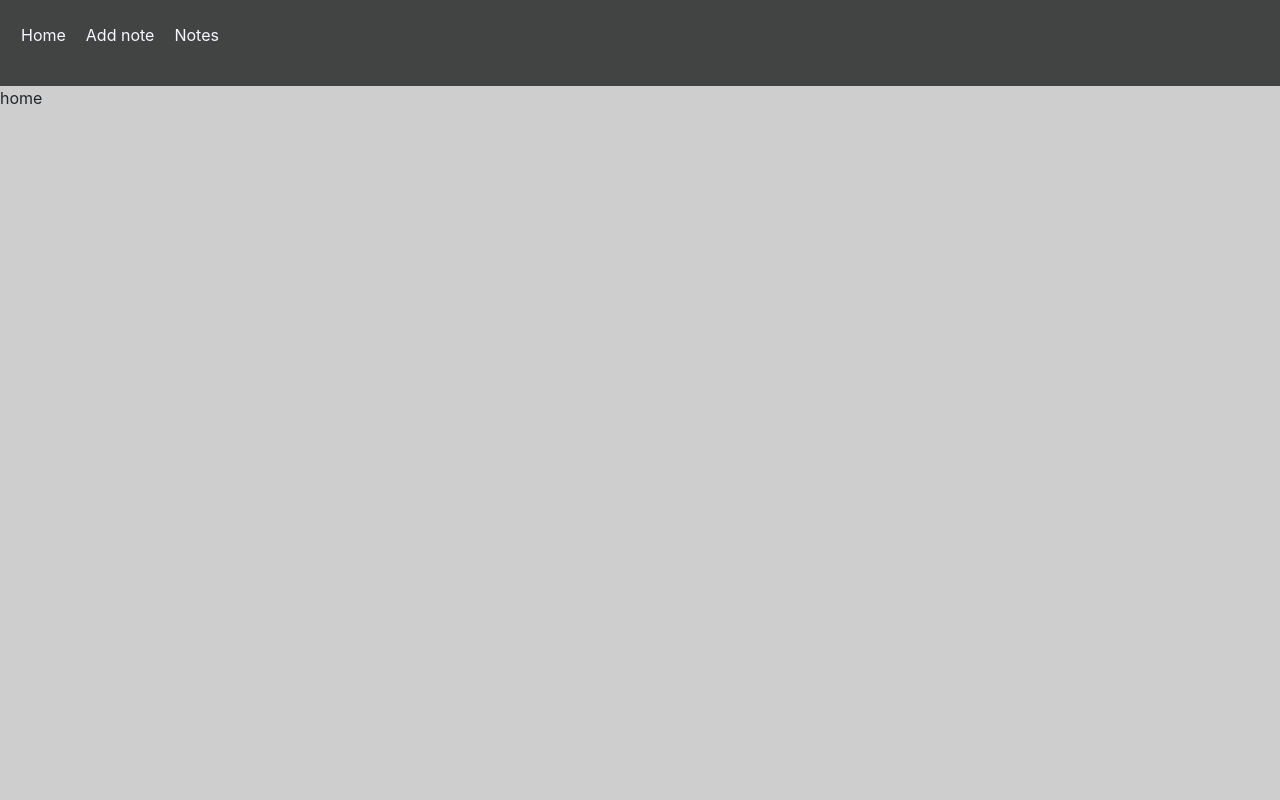
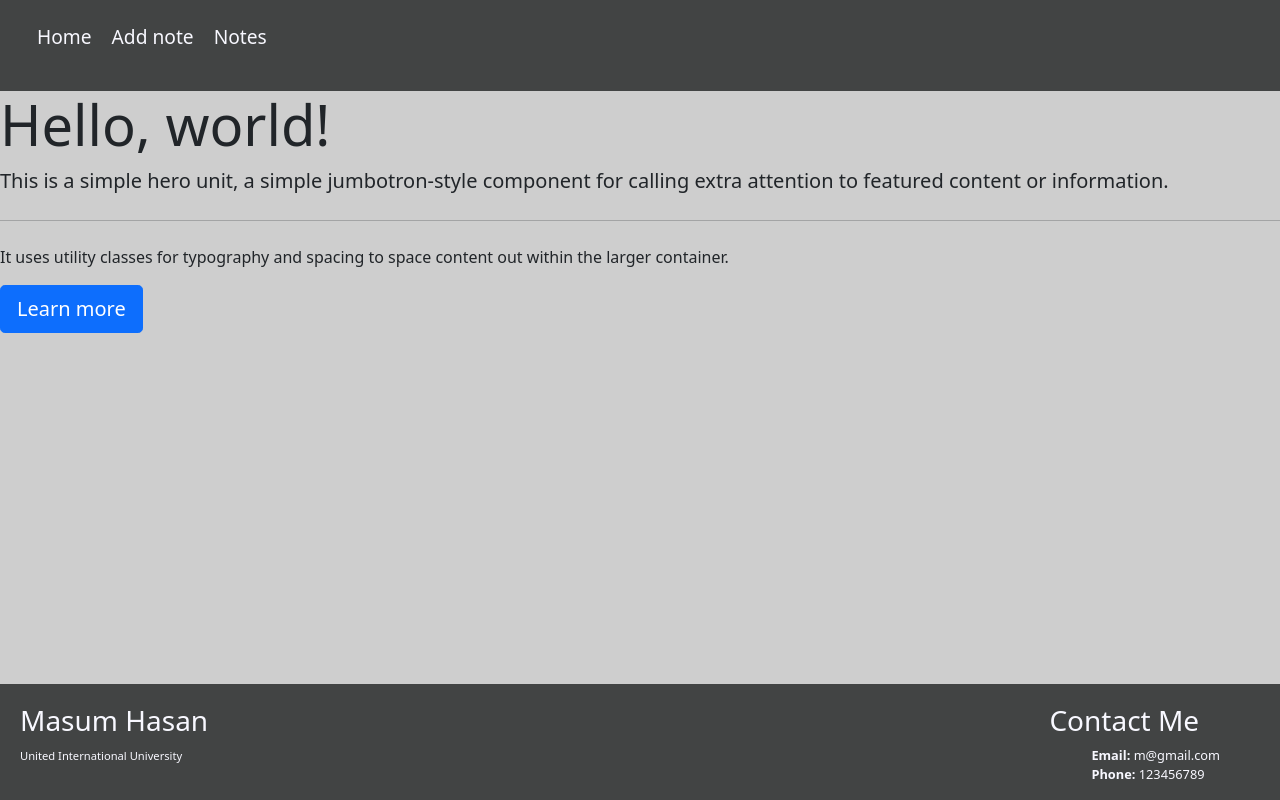
Before and after one commit to masum2617/noteapp_django, a Django app: page / in a window 1280 px wide. Run offline with Django 3.2, Linux system fonts and the light colour scheme; some libraries are stand-ins or nearby versions.

Commit message:
new update

```diff
--- a/notes/static/notes/app.js
+++ /dev/null
@@ -1 +0,0 @@
-// alert("hello from js");
--- a/notes/static/notes/main.css
+++ b/notes/static/notes/main.css
@@ -3,7 +3,15 @@ body {
     margin: auto;
     box-sizing: border-box;
 
+    display: flex;
+    flex-direction: column;
+    min-height: 100vh; /* 1vh = 1% of the view port.bodys height take at leas the entire height of the viewport*/
 
+
+}
+
+li {
+    list-style-type: none;
 }
 
 .container {
@@ -11,7 +19,7 @@ body {
     max-width: 1200px;
     height: auto;
     margin-top: 20px;
-    color : red;
+    color : rgb(39, 39, 39);
 
     display: flex;
     flex-wrap: wrap;
@@ -27,7 +35,6 @@ body {
     margin-bottom: 20px;
     margin-right: 10px;
 
-
 }
 
 form {
@@ -38,33 +45,71 @@ form {
 header {
     background-color: rgb(66, 68, 68);
     padding: 5px;
+    max-width: 100%;
 
     display: flex;
-    justify-content: space-between;
+
 }
+
+
 
 nav ul li {
     list-style-type: none;
     padding: 10px 0;
     margin-right: 20px;
+    align-items: center;
+
 }
 
 nav ul li a {
     color: ghostwhite;
+    font-size: 1.2em;
+    text-decoration: none;
+
+
 }
 
+.footer {
+    background-color: rgb(66, 68, 68);
+    padding-top: 10px;
+    color: ghostwhite;
+    margin-top: auto;
+    font-size: 0.8em;
 
+    display: flex;
+    flex-direction: column;
+
+
+}
+
+.bio, .contact {
+    padding-top: 10px;
+}
 
 @media screen and (min-width: 700px){
 
     .box {
         margin-right: 10px;
-        background: rgb(224, 241, 240);
+        background: rgb(95, 153, 149);
     }
+
 
 }
 
-@media screen and (min-width: 710px){
+@media screen and (min-width: 1025px){
+
+    .footer {
+        flex-direction: row;
+        justify-content: space-around;
+    }
+
+    .bio {
+        margin-right: auto;
+        padding-left: 20px;
+    }
+    .contact {
+        padding-right: 60px;
+    }
 
 
 }
--- /dev/null
+++ b/notes/static/notes/script.js
@@ -0,0 +1 @@
+alert("hello");
--- a/notes/templates/notes/home.html
+++ b/notes/templates/notes/home.html
@@ -1,26 +1,17 @@
 {% extends 'notes/layout.html' %}
 {% block title %} Home {% endblock %}
+
 {% block content %}
 
-<!-- {% for note in notes %}
-    <h1>{{note.note_title}}</h1>
-{% endfor %} -->
-home
+<div class="jumbotron">
+    <h1 class="display-4">Hello, world!</h1>
+    <p class="lead">This is a simple hero unit, a simple jumbotron-style component for calling extra attention to featured content or information.</p>
+    <hr class="my-4">
+    <p>It uses utility classes for typography and spacing to space content out within the larger container.</p>
+    <p class="lead">
+      <a class="btn btn-primary btn-lg" href="#" role="button">Learn more</a>
+    </p>
+  </div>
 
-<!-- {% for note in notes %}
-
-<div class="container">
-    <div class="card box">
-        <div class="card-body">
-        <h5 class="card-title">{{ note.note_title }}</h5>
-        <h6 class="card-subtitle mb-2 text-muted">{{ note.note_title }}</h6>
-        <p class="card-text">Some quick example text to build on the card title and make up the bulk of the card's content.</p>
-        <a href="#" class="card-link">Card link</a>
-        <a href="#" class="card-link">Another link</a>
-        </div>
-    </div>
-</div>
-
-{% endfor %} -->
 
 {% endblock %}
--- a/notes/templates/notes/layout.html
+++ b/notes/templates/notes/layout.html
@@ -7,7 +7,10 @@
     <meta name="viewport" content="width=device-width, initial-scale=1.0">
     <title>{% block title %}{% endblock %}</title>
 
-    <link rel="stylesheet" href="https://maxcdn.bootstrapcdn.com/bootstrap/4.0.0/css/bootstrap.min.css" integrity="sha384-Gn5384xqQ1aoWXA+058RXPxPg6fy4IWvTNh0E263XmFcJlSAwiGgFAW/dAiS6JXm" crossorigin="anonymous">
+   <!-- Latest compiled and minified CSS -->
+<!-- Latest compiled and minified CSS -->
+<link href="https://cdn.jsdelivr.net/npm/bootstrap@5.0.0/dist/css/bootstrap.min.css" rel="stylesheet" integrity="sha384-wEmeIV1mKuiNpC+IOBjI7aAzPcEZeedi5yW5f2yOq55WWLwNGmvvx4Um1vskeMj0" crossorigin="anonymous">
+
     <link rel="stylesheet" href="{% static 'notes/main.css' %}">
 </head>
 <body>
@@ -25,14 +28,33 @@
     {% block content %} {% endblock %}
 
 
+
+
+    <footer class="footer">
+        <div class="bio">
+            <h3>Masum Hasan</h3>
+            <small>United International University</small>
+        </div>
+        <div class="contact">
+            <h3>Contact Me</h3>
+            <ul class="contact_list">
+                <li><i class="far fa-paper-plane" style="padding-right: 10px;"></i><strong>Email: </strong>m@gmail.com</li>
+                <li><i class="fas fa-phone-square" style="padding-right: 10px;"></i><strong>Phone: </strong>123456789</li>
+            </ul>
+        </div>
+
+    </footer>
+
+
+
     <!-- Optional JavaScript -->
-    <!-- jQuery first, then Popper.js, then Bootstrap JS -->
-    <script src="https://code.jquery.com/jquery-3.2.1.slim.min.js" integrity="sha384-KJ3o2DKtIkvYIK3UENzmM7KCkRr/rE9/Qpg6aAZGJwFDMVNA/GpGFF93hXpG5KkN" crossorigin="anonymous"></script>
-    <script src="https://cdnjs.cloudflare.com/ajax/libs/popper.js/1.12.9/umd/popper.min.js" integrity="sha384-ApNbgh9B+Y1QKtv3Rn7W3mgPxhU9K/ScQsAP7hUibX39j7fakFPskvXusvfa0b4Q" crossorigin="anonymous"></script>
-    <script src="https://maxcdn.bootstrapcdn.com/bootstrap/4.0.0/js/bootstrap.min.js" integrity="sha384-JZR6Spejh4U02d8jOt6vLEHfe/JQGiRRSQQxSfFWpi1MquVdAyjUar5+76PVCmYl" crossorigin="anonymous"></script>
-    <script src="https://kit.fontawesome.com/4935d97485.js" crossorigin="anonymous"></script>
+    <!-- <script src="{% static 'notes/app.js' %}"></script> -->
+    <!-- jQuery first, then Popper.js, then Bootstrap JS  -->
+    <script src="https://cdn.jsdelivr.net/npm/bootstrap@5.0.0/dist/js/bootstrap.bundle.min.js" integrity="sha384-p34f1UUtsS3wqzfto5wAAmdvj+osOnFyQFpp4Ua3gs/ZVWx6oOypYoCJhGGScy+8" crossorigin="anonymous"></script>
+
+    <!-- <script src="https://kit.fontawesome.com/4935d97485.js" crossorigin="anonymous"></script> -->
 
     <!-- own js -->
-    <script src="{% static 'notes/app.js' %}"></script>
+    <script src="{% static 'notes/script.js' %}"></script>
 </body>
 </html>
--- a/notes/templates/notes/notes.html
+++ b/notes/templates/notes/notes.html
@@ -10,7 +10,7 @@
                 <h5 class="card-title">{{ note.note_title }}</h5>
                 <h6 class="card-subtitle mb-2 text-muted">{{ note.date_created|date:"d M Y, f a"}}</h6>
                 <p class="card-text ml-1">{{ note.note_content}}</p>
-                <a href="{% url 'notes-update' note.pk %}" class="btn btn-secondary btn-sm mt-1 mb-1"><i class="far fa-edit mr-2"></i>Update</a>
+                <a href="{% url 'notes-update' note.pk %}" class="btn btn-success btn-sm mt-1 mb-1"><i class="far fa-edit mr-2"></i>Update</a>
                 <a href="{% url 'notes-delete' note.pk %}" class="btn btn-danger btn-sm mt-1 mb-1"><i class="far fa-trash-alt mr-2"></i>Delete</a>
             </div>
         </div>
```
Also changed, not shown: db.sqlite3.
